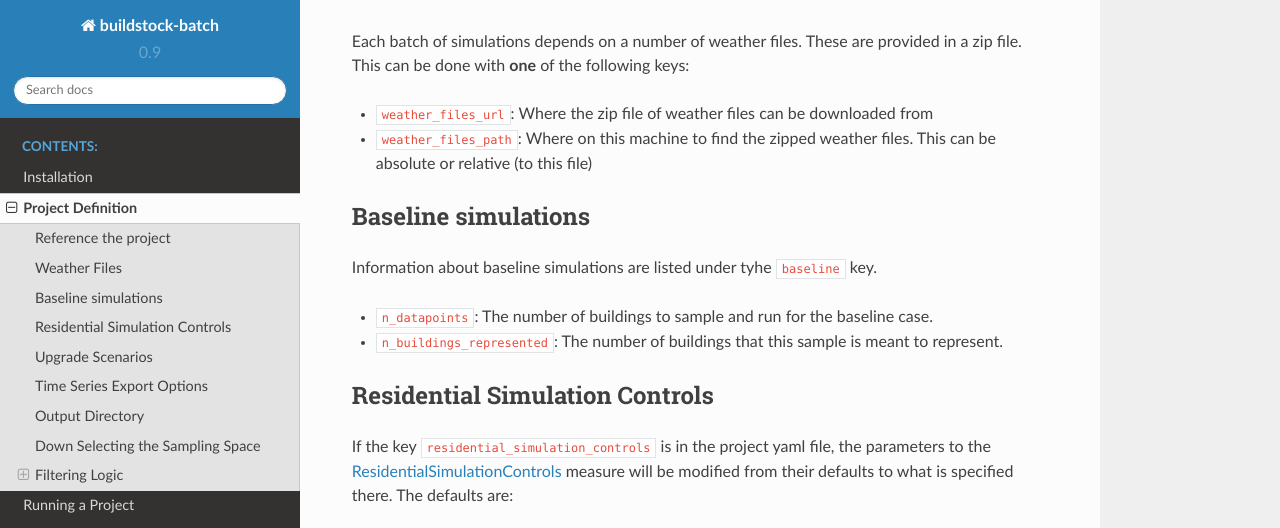
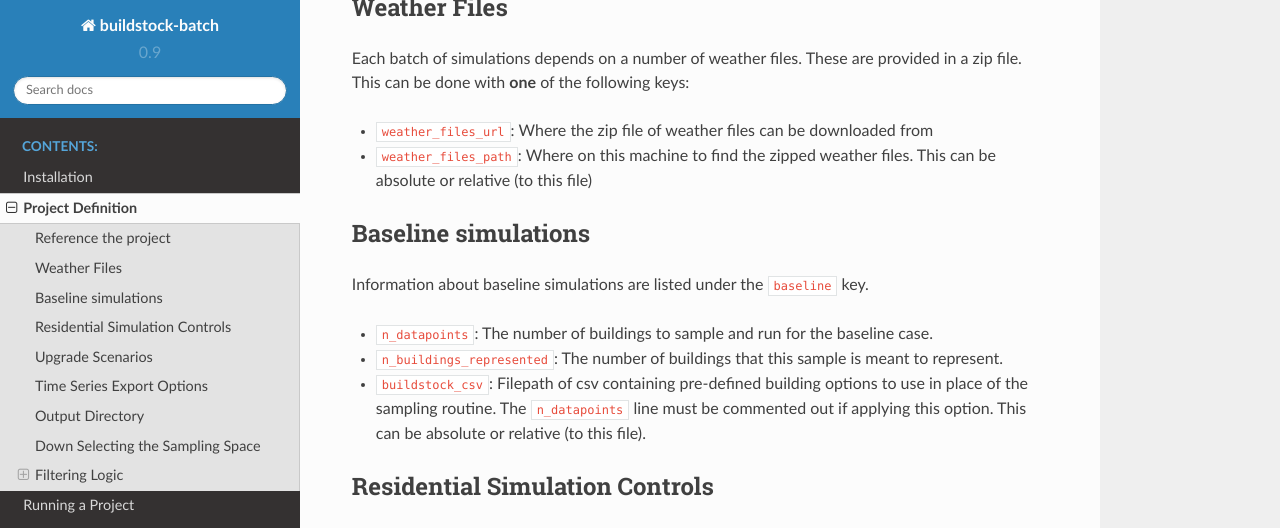
Before and after one commit to NREL/buildstockbatch, a Sphinx documentation site: the page built from docs/project_defn.rst, in a window 1280 px wide and 900 px high, scrolled down 1279 px, cut to the strip 0-528 px from the top of the window. Built offline with Sphinx 7.4.7 and the Read the Docs theme 2.0.0, drawn with Linux system fonts in a browser that asks for light colours; some of the changed text lies outside the part shown.

Commit message:
updating documentation for custom buildstock.csv feature

```diff
--- a/docs/project_defn.rst
+++ b/docs/project_defn.rst
@@ -39,13 +39,14 @@ following keys:
 Baseline simulations
 ~~~~~~~~~~~~~~~~~~~~
 
-Information about baseline simulations are listed under tyhe
+Information about baseline simulations are listed under the
 ``baseline`` key.
 
 -  ``n_datapoints``: The number of buildings to sample and run for the
    baseline case.
 -  ``n_buildings_represented``: The number of buildings that this sample
    is meant to represent.
+-  ``buildstock_csv``: Filepath of csv containing pre-defined building options to use in place of the sampling routine. The ``n_datapoints`` line must be commented out if applying this option. This can be absolute or relative (to this file).
 
 Residential Simulation Controls
 ~~~~~~~~~~~~~~~~~~~~~~~~~~~~~~~
--- a/project_resstock_national.yml
+++ b/project_resstock_national.yml
@@ -5,7 +5,8 @@ output_directory: /scratch/nmerket/national_test_outputs
 #weather_files_url: https://s3.amazonaws.com/epwweatherfiles/project_resstock_national.zip
 weather_files_path: /shared-projects/buildstock/weather/project_resstock_national_weather.zip  # Relative to this file or absolute path to zipped weather files
 baseline:
-  n_datapoints: 3000
+  #buildstock_csv: ../OpenStudio-BuildStock/project_singlefamilydetached/housing_characteristics/buildstock.csv
+  n_datapoints: 3000  # Comment this line out if using a custom buildstock csv file
   n_buildings_represented: 80000000
 upgrades:
   - upgrade_name: Triple-Pane Windows
```
